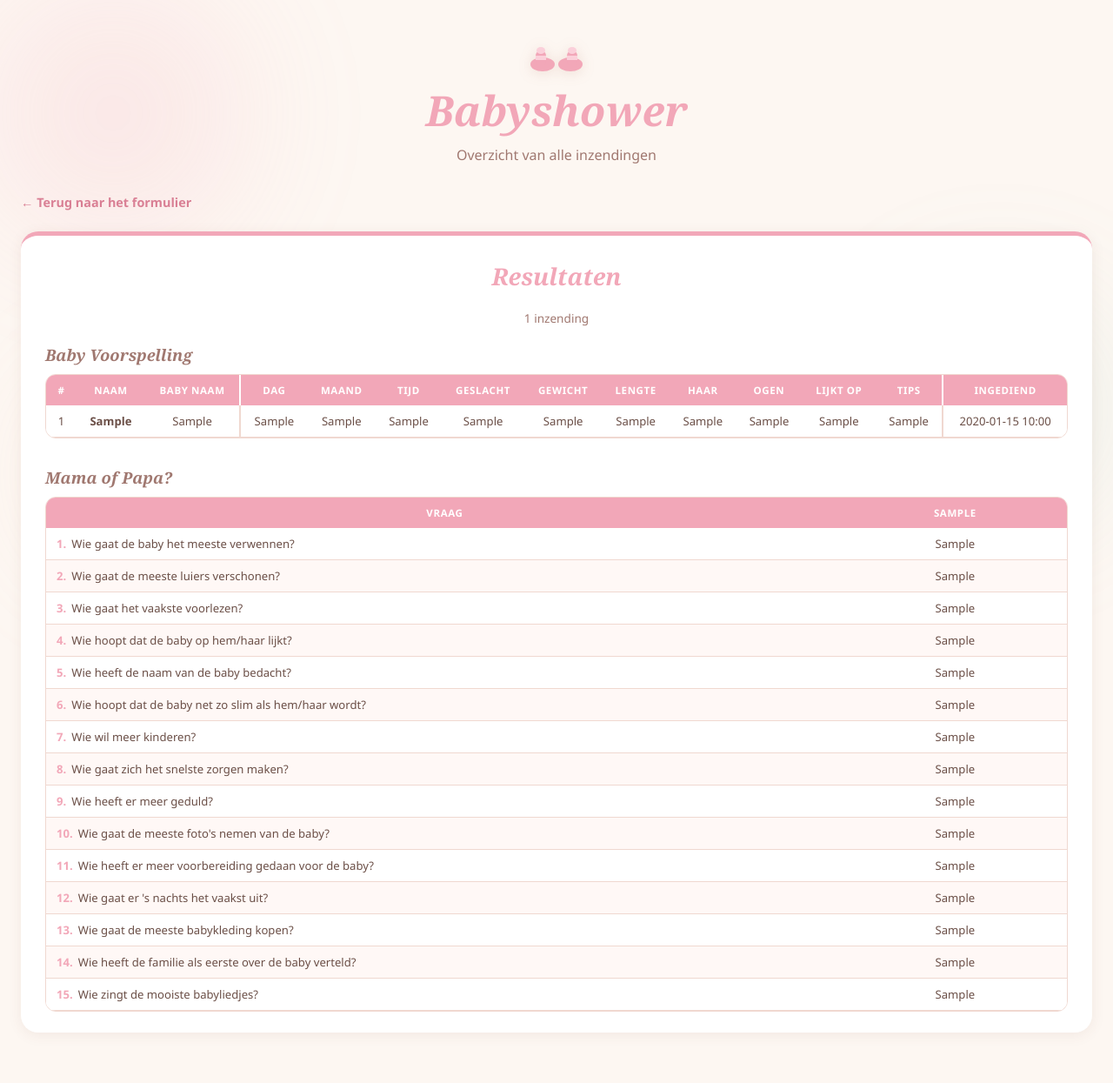
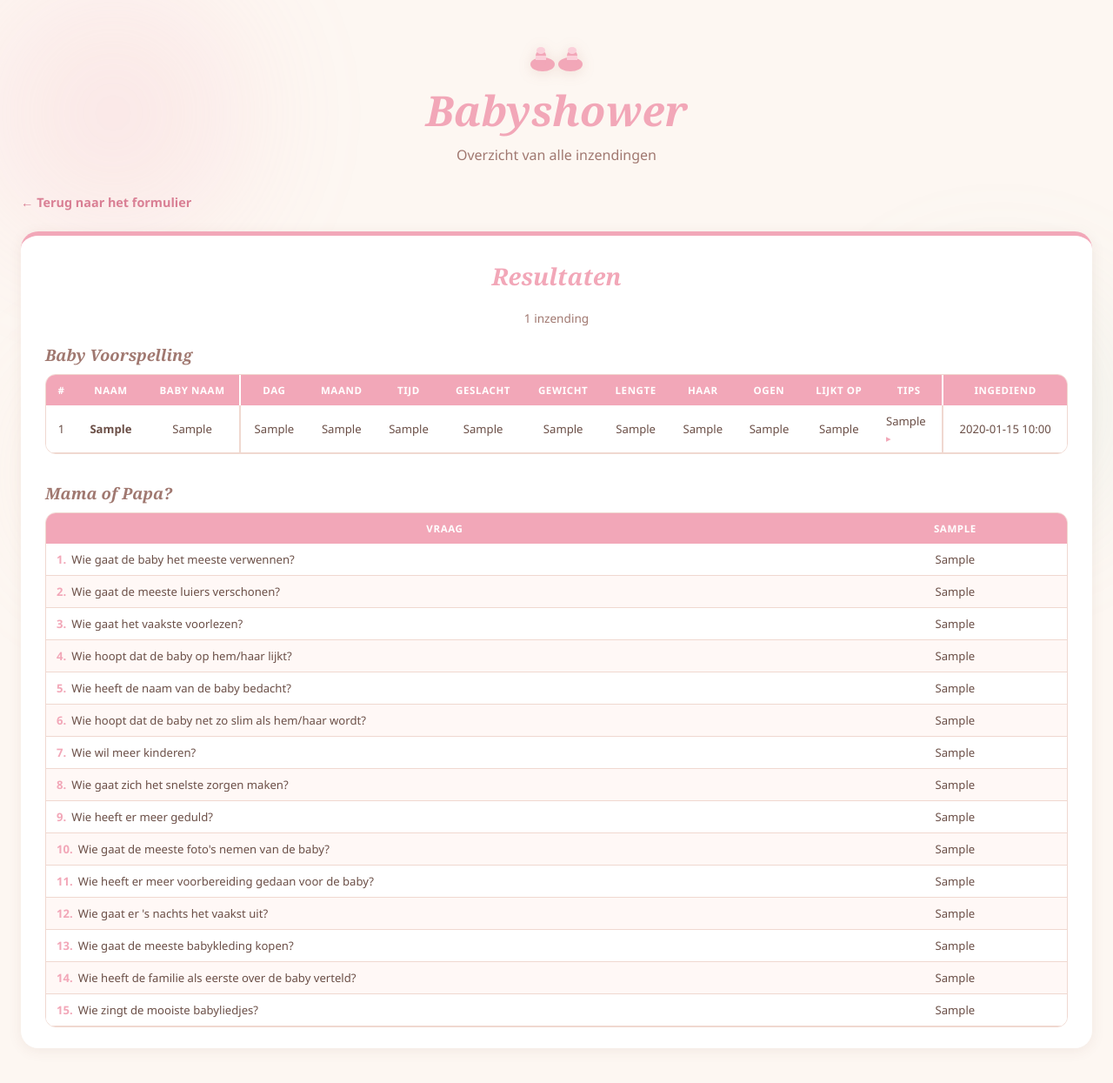
Before and after one commit to shifqu/babyshower, a Flask app: page /results69 in a window 1280 px wide. Shown: the top 1245 px of the page at 87% size. Run offline with Flask 3, Linux system fonts and the light colour scheme; tables that the repository leaves empty hold one stand-in row (values such as "Sample post").

Commit message:
make tips more user-friendly on mobile

```diff
--- a/templates/results.html
+++ b/templates/results.html
@@ -206,7 +206,41 @@
             text-align: center;
         }
 
-        /* Question column in Mama/Papa table stays left-aligned */
+        /* ── Expandable tip cell ── */
+        .tip-cell {
+            cursor: pointer;
+            text-align: left;
+        }
+
+        .tip-short {
+            display: -webkit-box;
+            -webkit-line-clamp: 2;
+            line-clamp: 2;
+            -webkit-box-orient: vertical;
+            overflow: hidden;
+            text-overflow: ellipsis;
+            white-space: normal;
+            max-width: 180px;
+        }
+
+        .tip-short.expanded {
+            -webkit-line-clamp: unset;
+            line-clamp: unset;
+            overflow: visible;
+            white-space: pre-wrap;
+        }
+
+        .tip-cell::after {
+            content: ' ▸';
+            font-size: 0.7rem;
+            color: var(--pink);
+            vertical-align: middle;
+        }
+
+        .tip-cell.expanded::after {
+            content: ' ▾';
+        }
+
         .table-sticky-col td:first-child {
             text-align: left;
             vertical-align: middle;
@@ -323,7 +357,8 @@
                         <td>{{ r['kleur_haar'] }}</td>
                         <td>{{ r['kleur_ogen'] }}</td>
                         <td>{{ r['lijkt_op'] }}</td>
-                        <td title="{{ r['tips'] }}">{{ r['tips'] }}</td>
+                        <td class="tip-cell">{% if r['tips'] %}<span class="tip-short">{{ r['tips'] }}</span>{% else
+                            %}–{% endif %}</td>
                         <td class="section-start">{{ r['ingediend_op'][:16] if r['ingediend_op'] else '' }}</td>
                     </tr>
                     {% endfor %}
@@ -383,5 +418,15 @@
         {% endif %}
     </div>
 </body>
+<script>
+    document.querySelectorAll('.tip-cell').forEach(function (cell) {
+        cell.addEventListener('click', function () {
+            var span = cell.querySelector('.tip-short');
+            if (!span) return;
+            span.classList.toggle('expanded');
+            cell.classList.toggle('expanded');
+        });
+    });
+</script>
 
 </html>
```
